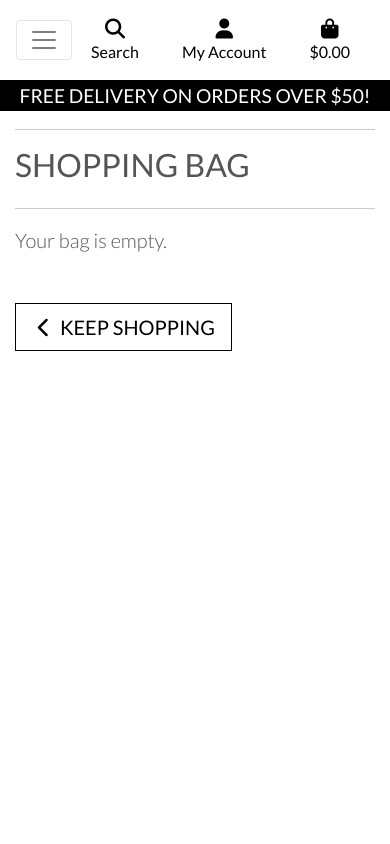
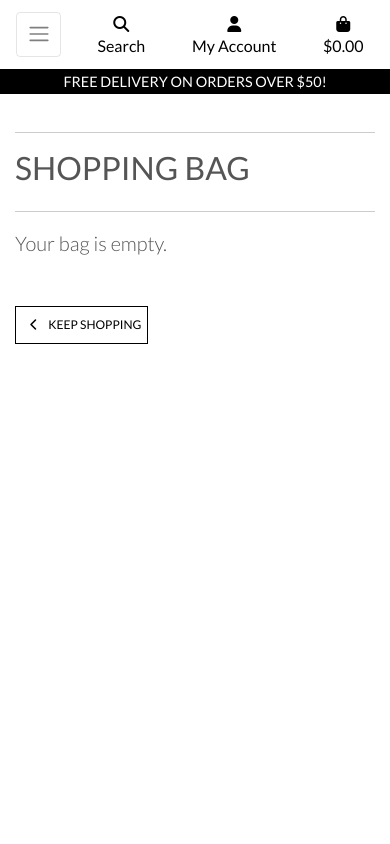
Before and after one commit to Mykola-CI/boutique_ado_ci, a Django app: page /bag/ in a window 390 px wide. Run offline with Django 3.2, Linux system fonts and the light colour scheme; some libraries are stand-ins or nearby versions.

Commit message:
Add styles to media query to refine mobiles view

```diff
--- a/static/css/base.css
+++ b/static/css/base.css
@@ -304,12 +304,48 @@ hr {
 }
 
 /* pad the top more when navbar is collapsed on mobile */
-@media (max-width: 380px) {
+@media (max-width: 991px) {
     .header-container {
-        padding-top: 175px;
+        padding-top: 116px;
     }
 
     body {
-        height: calc(100vh - 175px);
+        height: calc(100vh - 116px);
+    }
+
+    .display-4.logo-font.text-black {
+        font-size: 2rem;
+    }
+
+    .nav-link {
+        padding: 0.15rem;
+    }
+
+    .nav-link i.fa-lg {
+        font-size: 1rem;
+    }
+
+    .navbar-toggler {
+        padding: .6rem .6rem;
+        font-size: 1rem;
+    }
+
+    #delivery-banner h4 {
+        font-size: .9rem;
+    }
+
+    .btn.btn-outline-black.rounded-0,
+    .btn.btn-black.rounded-0 {
+        padding: .375rem .375rem;
+    }
+
+    .btn.btn-outline-black.rounded-0.btn-lg,
+    .btn.btn-black.rounded-0.btn-lg {
+        padding: .375rem .375rem;
+        font-size: .75rem;
+    }
+
+    .increment-qty, .decrement-qty {
+        padding: .25rem .5rem !important;
     }
 }
```
